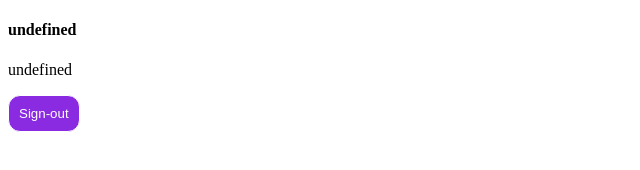
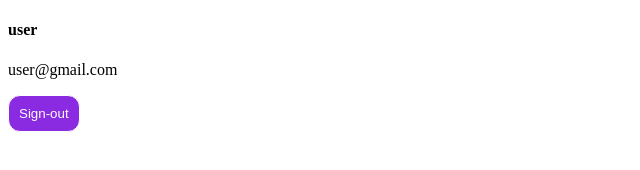
Before and after one commit to RahulChan35/Registration-Login-Form, a plain HTML site: page home.html in a window 1280 px wide. Shown: the whole page, without its empty margins (0-640 px from the left). Drawn offline with Linux system fonts and the light colour scheme.

Commit message:
updated home.js file to use default user if no user logged in

```diff
--- a/home.html
+++ b/home.html
@@ -6,9 +6,11 @@
     <title>Home Page</title>
 </head>
 <body>
-    <h4 id="nameContainer"></h4>
-    <p id="emailContainer"></p>
-    <button id="logout" style="border: 1px solid white;color: white; background-color: blueviolet;padding: 10px;border-radius: 12px;">Sign-out</button>
+    <div id="root" style="width: 100%;height: 700px;position: relative;">
+        <h4 id="nameContainer"></h4>
+        <p id="emailContainer"></p>
+        <button id="logout" style="border: 1px solid white;color: white; background-color: blueviolet;padding: 10px;border-radius: 12px;">Sign-out</button>
+    </div>
 
     <script type="text/javascript" src="home.js"></script>
 </body>
--- a/home.js
+++ b/home.js
@@ -7,8 +7,8 @@ const emailContainer = document.getElementById('emailContainer');
 
 const {full_name, email} = storage;
 
-nameContainer.innerText = full_name;
-emailContainer.innerText = email;
+nameContainer.innerText = full_name === undefined ? "user" : full_name;
+emailContainer.innerText = email === undefined ? "user@gmail.com" : email;
 
 const logoutUser = () => {
     storage.clear
```
